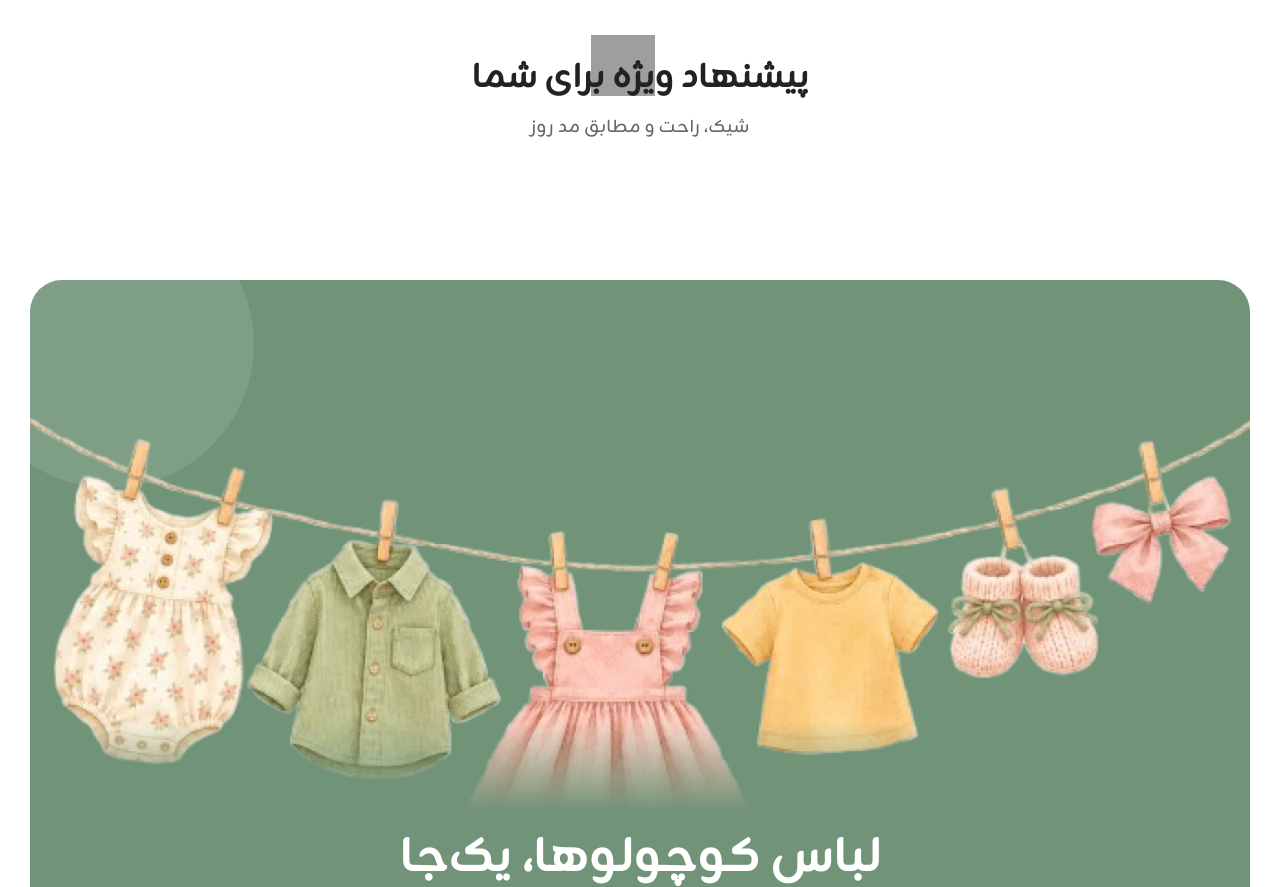
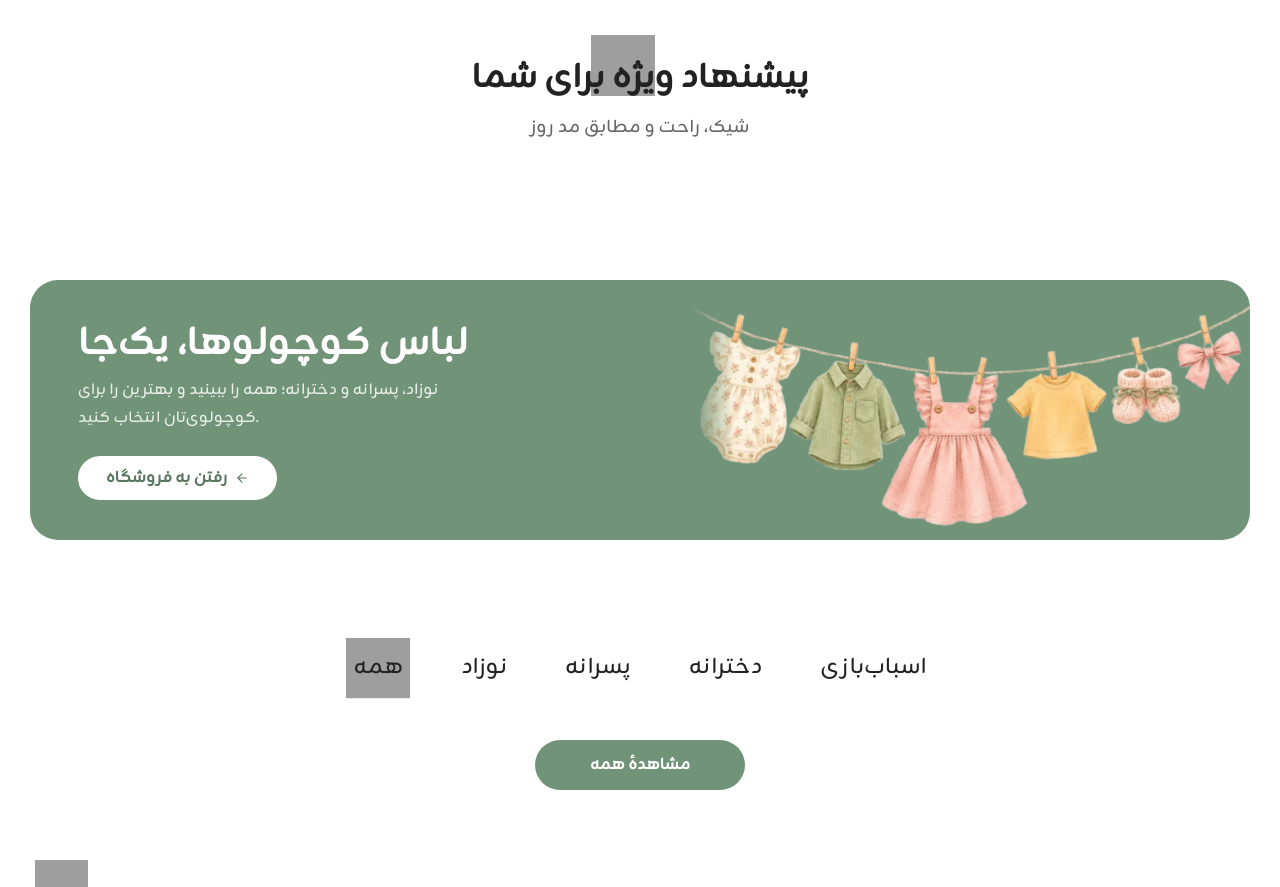
Before and after one commit to sabragarshidi/kidaraa.ir, a WordPress theme: template front-page.php in a window 1280 px wide. Shown: the part 631-1518 px from the top of the page. Run offline with PHP 8.4 and a stand-in for WordPress, Linux system fonts and the light colour scheme; the site name, menu and one post (Sample post) are stand-ins, and other content is empty; style sheets or scripts are compiled from the project's sources; grey boxes are pictures that could not be loaded.

Commit message:
CTA: compact banner with garland in the corner
Co-Authored-By: Claude Sonnet 5.5 <noreply@anthropic.com>

```diff
--- a/template-parts/home/cta.php
+++ b/template-parts/home/cta.php
@@ -1,16 +1,14 @@
 <?php
-/** Closing banner: watercolor clothesline garland on brand green, short pitch + shop button. */
+/** Compact closing banner: text + shop button, watercolor garland tucked in the corner. */
 ?>
 <section class="container mt-25 mb-24">
-    <div class="relative isolate overflow-hidden rounded-[32px] bg-accent pb-12 pt-6 text-center text-white min-[768px]:pb-14">
-        <span class="pointer-events-none absolute -start-16 -top-20 -z-10 size-72 rounded-full bg-white/10" aria-hidden="true"></span>
-        <span class="pointer-events-none absolute -bottom-24 end-1/4 -z-10 size-56 rounded-full bg-white/10" aria-hidden="true"></span>
+    <div class="relative isolate overflow-hidden rounded-[28px] bg-accent text-white min-[768px]:flex min-[768px]:h-[260px] min-[768px]:items-center">
+        <div class="@container relative z-[1] px-7 py-9 min-[768px]:w-[56%] min-[768px]:px-12 min-[768px]:py-0">
+            <h2 class="m-0 whitespace-nowrap text-[min(34px,calc(100cqw/12.5))] leading-normal text-white">لباس کوچولوها، یک‌جا</h2>
+            <p class="mb-6 mt-1.5 max-w-[400px] text-sm leading-7 text-white/85">نوزاد، پسرانه و دخترانه؛ همه را ببینید و بهترین را برای کوچولوی‌تان انتخاب کنید.</p>
+            <a href="<?= esc_url(home_url('/shop/')) ?>" class="inline-flex items-center gap-2 rounded-btn bg-white px-7 text-sm font-bold leading-[44px] text-accent-dark transition-colors duration-200 hover:bg-[#f3dfe3]">رفتن به فروشگاه <?php kidara_icon_e('arrow-left', 'kd-dir'); ?></a>
+        </div>
         <img src="<?= esc_url(get_theme_file_uri('assets/img/cta-garland.webp')) ?>" alt="" width="1332" height="750" loading="lazy"
-             class="block aspect-[4/3] w-full object-cover object-top [mask-image:linear-gradient(to_bottom,#000_82%,transparent)] min-[768px]:aspect-[2.4/1]">
-        <div class="@container mx-auto mt-2 px-6 min-[768px]:mt-4">
-            <h2 class="m-0 whitespace-nowrap text-[min(42px,calc(100cqw/12.5))] leading-normal text-white">لباس کوچولوها، یک‌جا</h2>
-            <p class="mx-auto mb-7 mt-2 max-w-[460px] text-base leading-8 text-white/85">نوزاد، پسرانه و دخترانه؛ همه را ببینید و بهترین را برای کوچولوی‌تان انتخاب کنید.</p>
-            <a href="<?= esc_url(home_url('/shop/')) ?>" class="inline-flex items-center gap-2.5 rounded-btn bg-white px-9 text-sm font-bold leading-[50px] text-accent-dark transition-colors duration-200 hover:bg-[#f3dfe3]">رفتن به فروشگاه <?php kidara_icon_e('arrow-left', 'kd-dir'); ?></a>
-        </div>
+             class="pointer-events-none block h-[130px] w-full object-cover object-top max-[767px]:[mask-image:linear-gradient(to_bottom,#000_70%,transparent)] min-[768px]:absolute min-[768px]:end-0 min-[768px]:top-3 min-[768px]:h-[236px] min-[768px]:w-[46%] min-[768px]:object-left min-[768px]:[mask-image:linear-gradient(to_left,#000_92%,transparent)] rtl:min-[768px]:[mask-image:linear-gradient(to_right,#000_92%,transparent)]">
     </div>
 </section>
```
